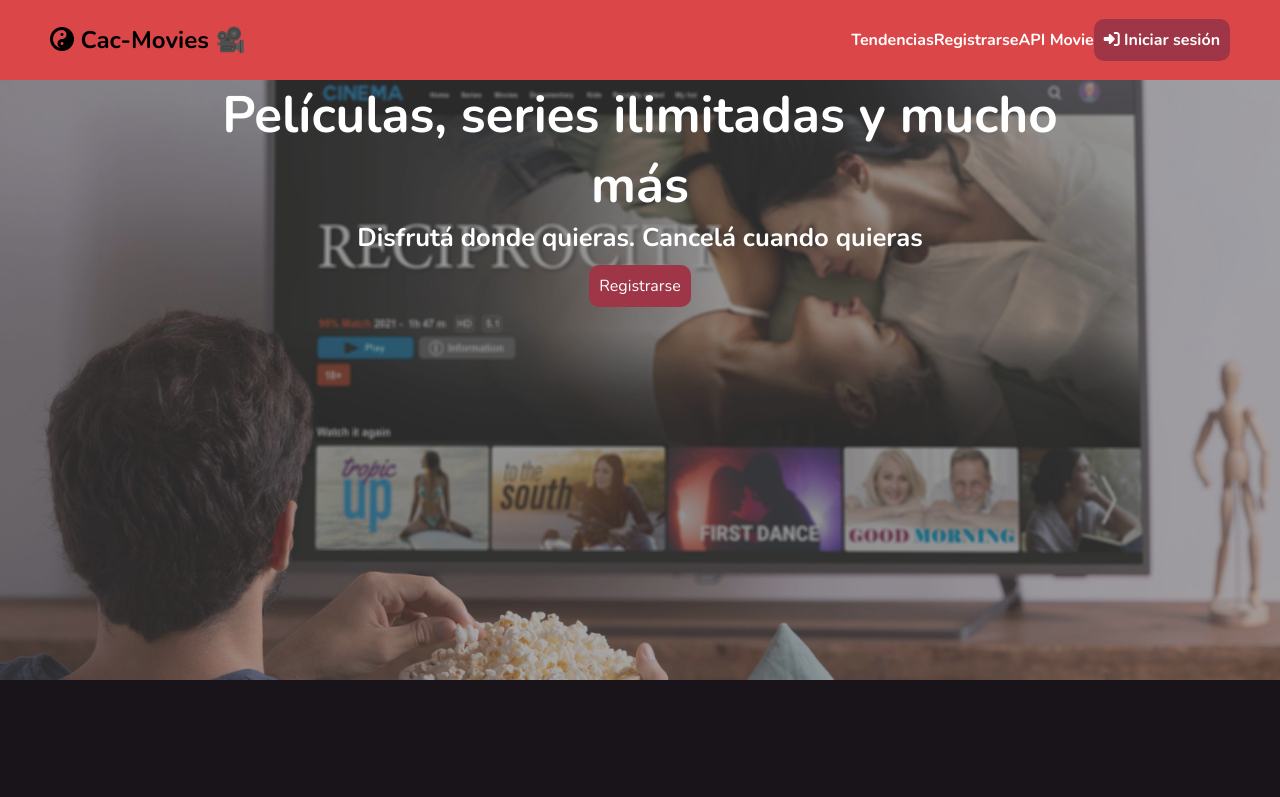
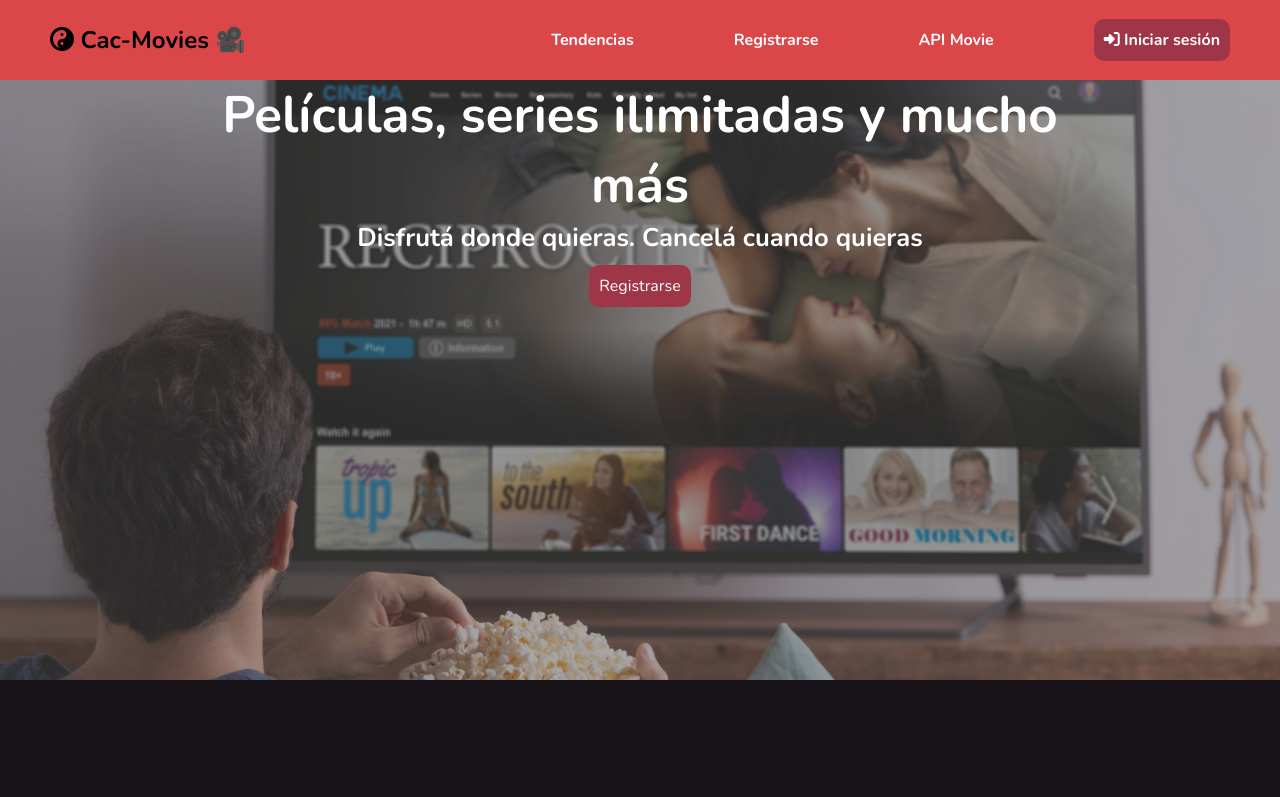
Before and after one commit to Juliandavidlp/Cac-Movies, a plain HTML site: page index.html in a window 1280 px wide. Shown: the top 797 px of the page. Drawn offline with nearby package versions, Linux system fonts and the light colour scheme.

Commit message:
Codo a codo 4.0

```diff
--- a/static/css/style.css
+++ b/static/css/style.css
@@ -66,6 +66,7 @@ nav{
     /*Para que la lista de enlaces no tenga puntitos ni cuadrados.*/
     list-style: none;
     display: flex;
+    gap: 100px; /*Para establecer un espacio entre elementos*/
 }
 
 /* Selectores descendentes */
```
